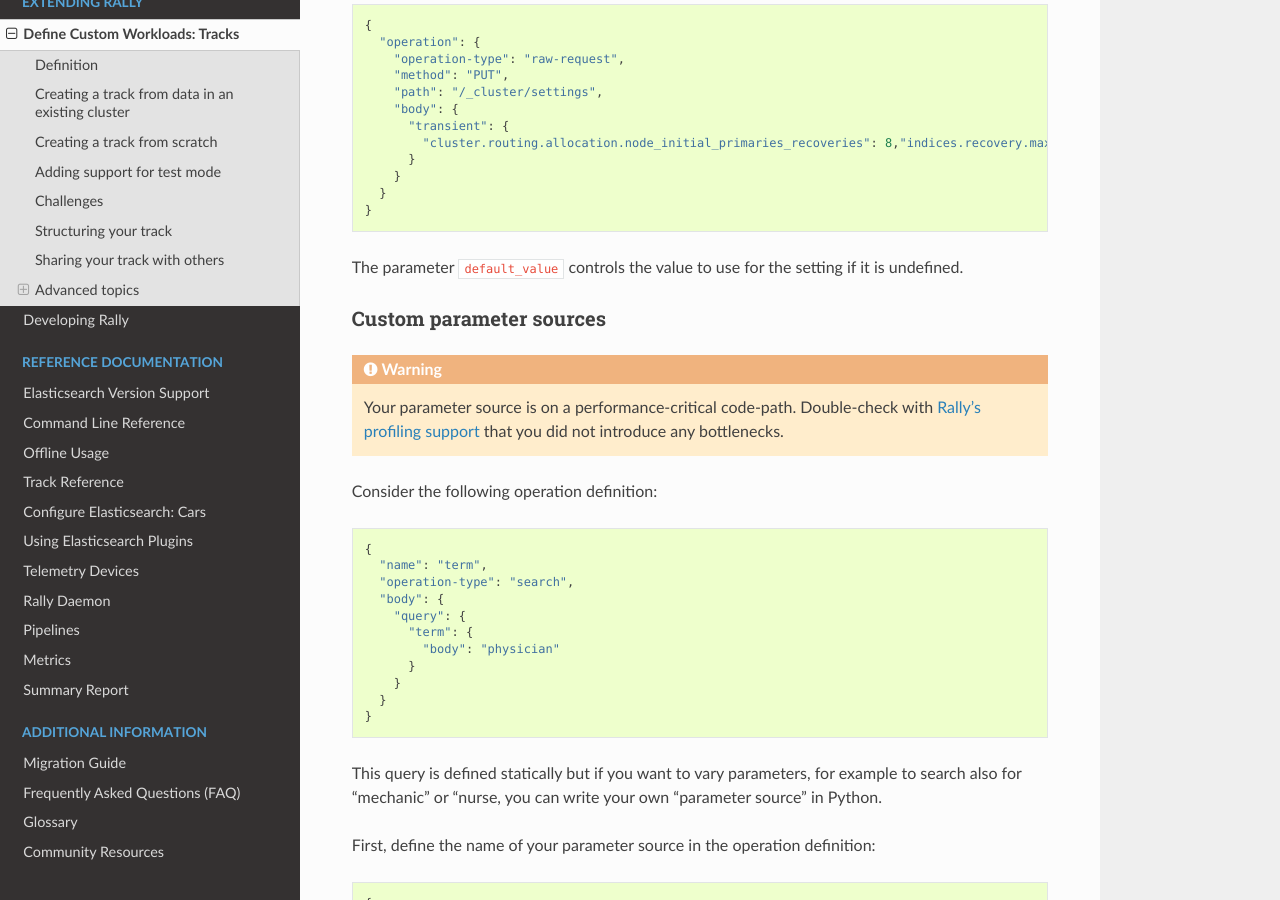
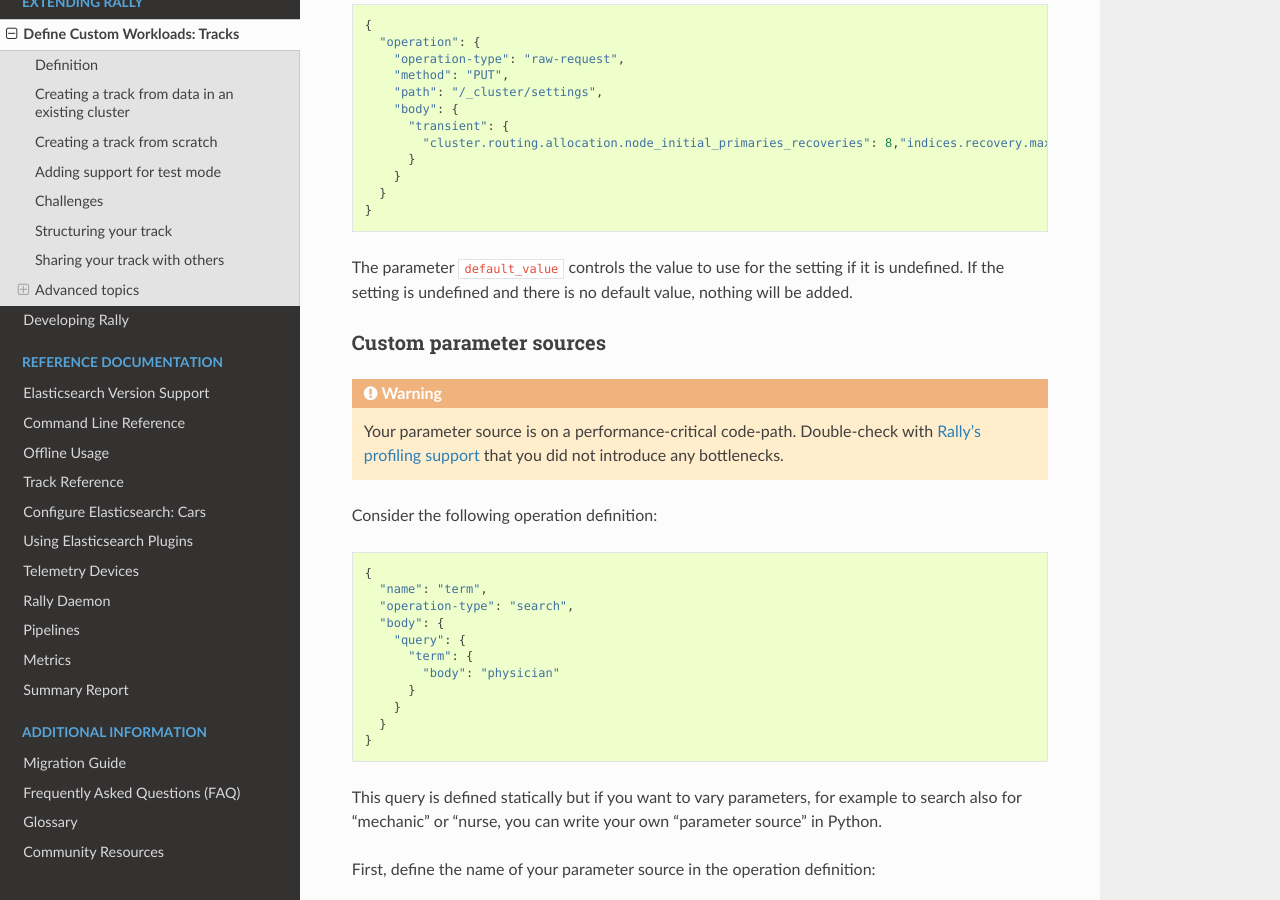
Before and after one commit to elastic/rally, a Sphinx documentation site: the page built from docs/adding_tracks.rst, in a window 1280 px wide and 900 px high, scrolled down 16066 px. Built offline with Sphinx 7.4.7 and the Read the Docs theme 2.0.0, drawn with Linux system fonts in a browser that asks for light colours.

Commit message:
Few more doc comments

```diff
--- a/docs/adding_tracks.rst
+++ b/docs/adding_tracks.rst
@@ -729,7 +729,7 @@
 * ``rally.exists_set_param(setting_name, value, default_value=None, comma=True)``: a `macro <https://jinja.pocoo.org/docs/dev/templates/#macros>`_ that you can use to set the value of a track parameter without having to check if it exists.
 
 .. important::
-    To use macros you must declare ``{% import "rally.helpers" as rally with context %}`` at the top of your track; see :ref:`the docs<track_collect_helper>` for more details and the `geonames track <https://github.com/elastic/rally-tracks/blob/b2f86df5f0c18461fdb64dd9ee1fe16bd3653b9d/geonames/track.json#L1>`_ for an example.
+    To use macros you must declare ``{% import "rally.helpers" as rally with context %}`` at the top of your track; see :ref:`the docs <track_collect_helper>` for more details and the `geonames track <https://github.com/elastic/rally-tracks/blob/b2f86df5f0c18461fdb64dd9ee1fe16bd3653b9d/geonames/track.json#L1>`_ for an example.
 
 Example:
 
@@ -769,7 +769,7 @@
     }
 
 
-The parameter ``default_value`` controls the value to use for the setting if it is undefined.
+The parameter ``default_value`` controls the value to use for the setting if it is undefined. If the setting is undefined and there is no default value, nothing will be added.
 
 .. _adding_tracks_custom_param_sources:
 
```
